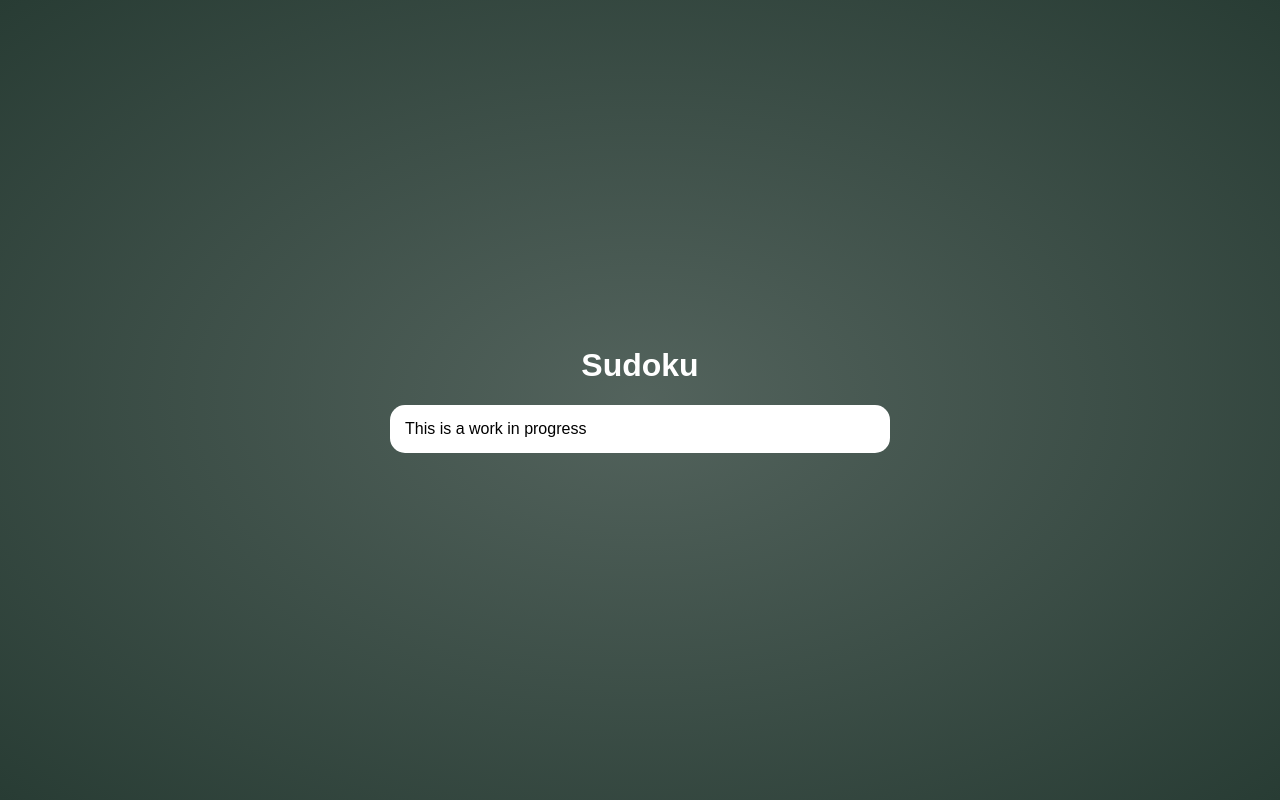
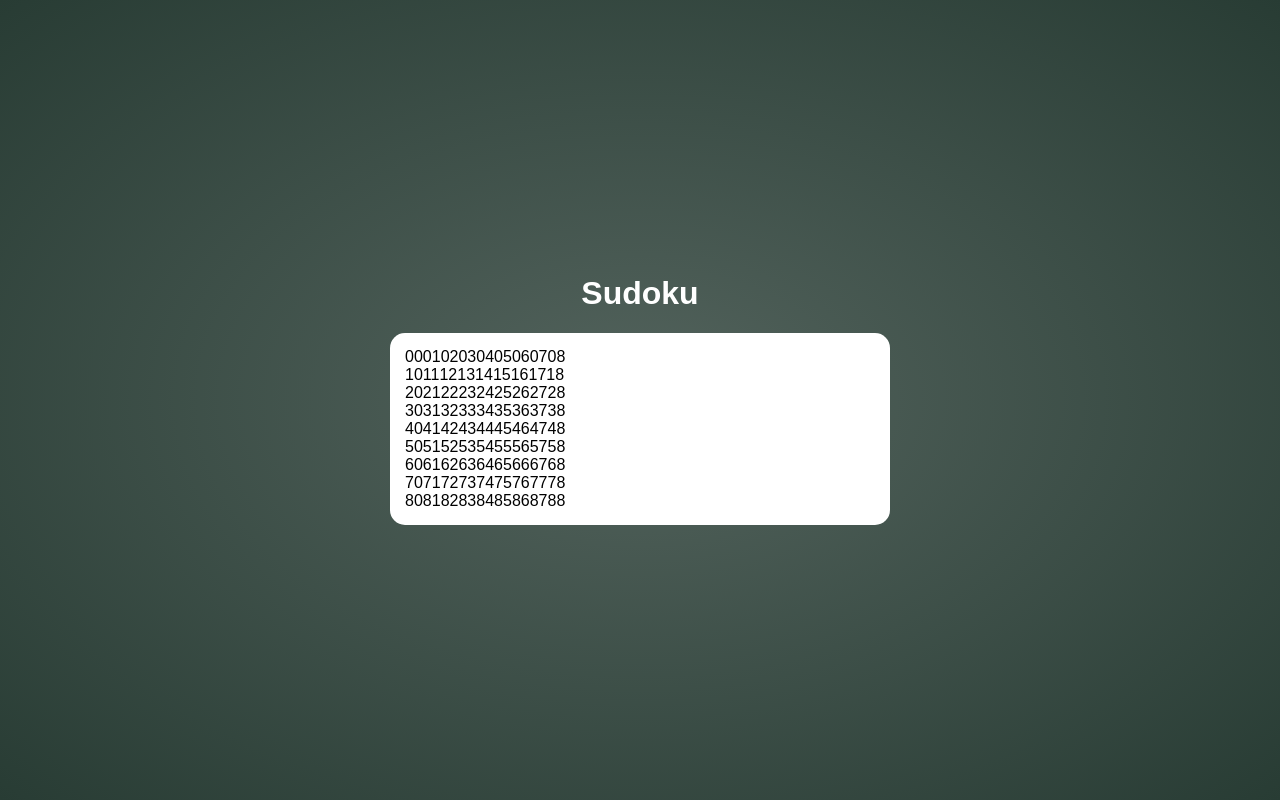
Before and after one commit to JoanSants/sudoku, a React (Create React App) app: page / in a window 1280 px wide. Built offline with nearby package versions, Linux system fonts and the light colour scheme.

Commit message:
Create grid structure

```diff
--- /dev/null
+++ b/src/components/grid/block/index.tsx
@@ -0,0 +1,17 @@
+import React, { FC } from 'react'
+
+interface Props {
+  colIndex: number
+  rowIndex: number
+}
+
+const Block: FC<Props> = ({ colIndex, rowIndex }) => {
+  return (
+    <div>
+      {rowIndex}
+      {colIndex}
+    </div>
+  )
+}
+
+export default Block
--- /dev/null
+++ b/src/components/grid/index.tsx
@@ -0,0 +1,24 @@
+import React, { FC, Children } from 'react'
+
+import Block from './block'
+import { Container, Row } from './styles'
+
+const Grid: FC = () => {
+  return (
+    <Container>
+      {Children.toArray(
+        [...Array(9)].map((_, rowIndex) => (
+          <Row>
+            {Children.toArray(
+              [...Array(9)].map((_, colIndex) => (
+                <Block colIndex={colIndex} rowIndex={rowIndex} />
+              ))
+            )}
+          </Row>
+        ))
+      )}
+    </Container>
+  )
+}
+
+export default Grid
--- /dev/null
+++ b/src/components/grid/styles/index.ts
@@ -0,0 +1,12 @@
+import styled from 'styled-components'
+
+export const Container = styled.div`
+  display: flex;
+  flex-direction: column;
+  margin-top: 10px 0;
+`
+
+export const Row = styled.div`
+  display: flex;
+  flex-direction: row;
+`
--- a/src/components/index.ts
+++ b/src/components/index.ts
@@ -1 +1,2 @@
+export { default as Grid } from './grid'
 export * from './styles'
--- a/src/index.tsx
+++ b/src/index.tsx
@@ -4,7 +4,7 @@ import { ThemeProvider } from 'styled-components'
 
 import { reportWebVitals } from './core'
 import { GlobalStyles, theme } from './styles'
-import { Content, Title, Card } from './components'
+import { Content, Title, Card, Grid } from './components'
 
 ReactDOM.render(
   <React.StrictMode>
@@ -12,7 +12,9 @@ ReactDOM.render(
       <GlobalStyles />
       <Content>
         <Title>Sudoku</Title>
-        <Card>This is a work in progress</Card>
+        <Card>
+          <Grid />
+        </Card>
       </Content>
     </ThemeProvider>
   </React.StrictMode>,
```
Also changed, not shown: 1 other file (tests, documents, lock files or other folders).
